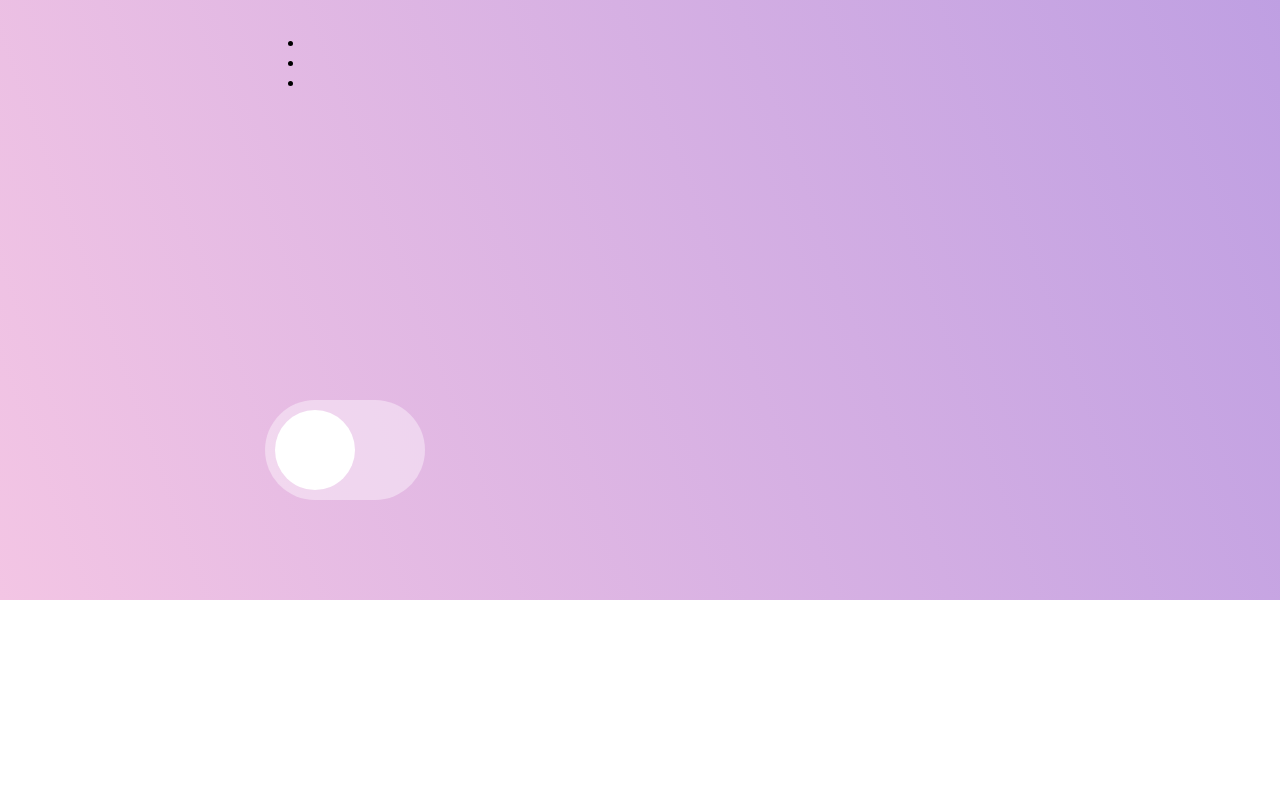
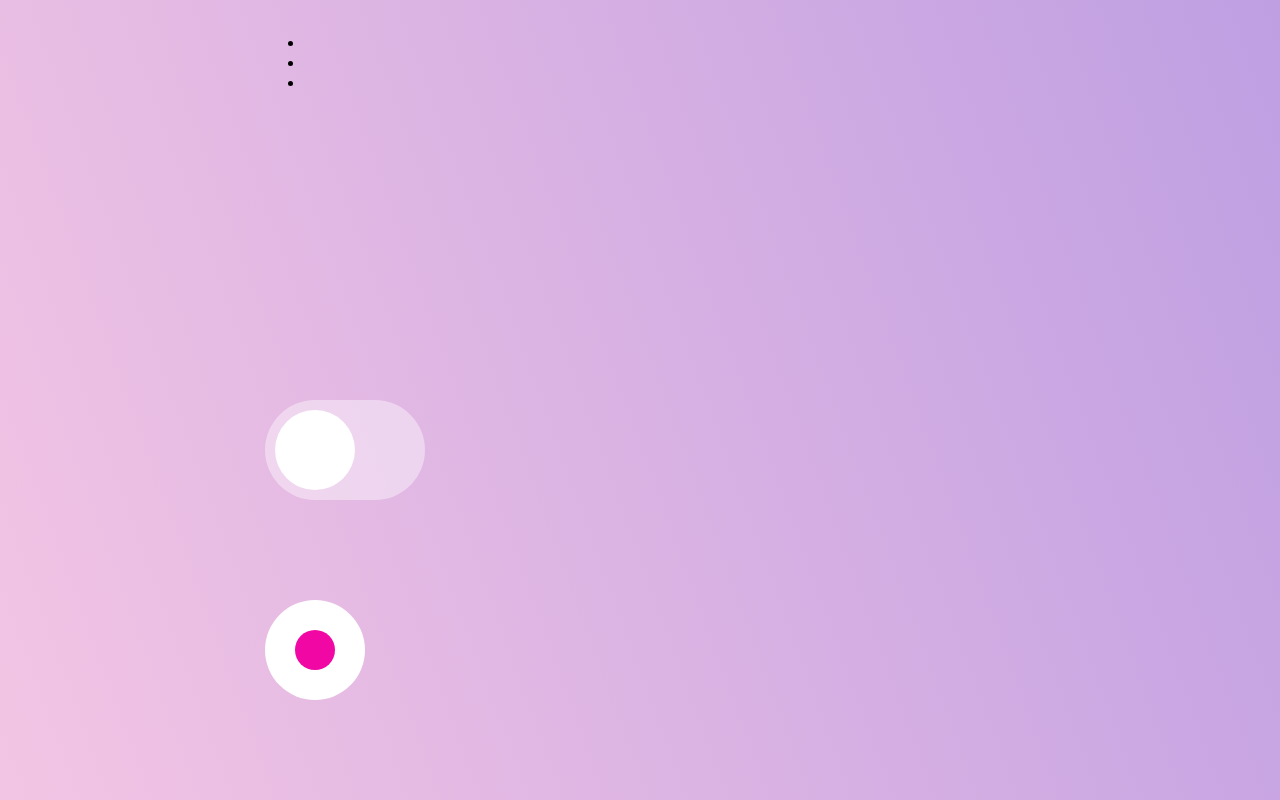
Before and after one commit to KOJAEM/Framer_selfStudy, a React (Create React App) app: page / in a window 1280 px wide. Shown: the part 788-1588 px from the top of the page. Before the commit the page ends 1388 px from the top, so only its background shows below. Built offline with nearby package versions, Linux system fonts and the light colour scheme.

Commit message:
레이아웃 활용

```diff
--- a/src/App.css
+++ b/src/App.css
@@ -40,10 +40,12 @@
   }
 }
 
+/* Box 마다 위아래 간격을 만들기 위해 */
 .box-container {
   padding-bottom: 100px;
 }
 
+/* Box1의 색깔 */
 .box {
   width: 150px;
   height: 150px;
@@ -51,6 +53,7 @@
   margin: 50px;
 }
 
+/* 배경 */
 body {
   background: linear-gradient(250deg, #b598e2, #f3c5e4);
   background-repeat: no-repeat;
@@ -59,6 +62,9 @@ body {
   align-items: center;
 }
 
+/* -----Box4----- */
+
+/* Box4의 스위치(전체) */
 .switch {
   width: 160px;
   height: 100px;
@@ -74,9 +80,32 @@ body {
   justify-content: flex-end;
 }
 
+/* Box4의 핸들 (동그란 부분) */
 .handle {
   width: 80px;
   height: 80px;
   background-color: white;
   border-radius: 40px;
 }
+
+/* -----Box5----- */
+.parent {
+  background: white;
+  width: 100px;
+  height: 100px;
+  display: flex;
+  justify-content: center;
+  align-items: center;
+}
+
+.parent[data-isOpen="true"] {
+  width: 400px;
+  height: 200px;
+}
+
+.child {
+  width: 40px;
+  height: 40px;
+  background: #f107a3;
+  border-radius: 50%;
+}
--- a/src/App.js
+++ b/src/App.js
@@ -6,6 +6,7 @@ import Box1 from "./components/Box1";
 import Box2 from "./components/Box2";
 import Box3 from "./components/Box3";
 import Box4 from "./components/Box4";
+import Box5 from "./components/Box5";
 
 function App() {
   return (
@@ -14,6 +15,7 @@ function App() {
      <Box2 />
      <Box3 />
      <Box4 />
+     <Box5 />
     </>
   );
 }
--- /dev/null
+++ b/src/components/Box5.jsx
@@ -0,0 +1,21 @@
+import React, { useEffect, useState } from 'react';
+import { motion } from 'framer-motion';
+import { useAnimation } from "framer-motion";
+
+export default function Box4() {
+    const[isOpen, setIsOpen] = useState(false);
+
+  return (
+      <div className="box-container">
+          <motion.div
+            layout
+            data-isOpen={isOpen}
+            initial={{borderRadius: 50}}
+            className="parent"
+            onClick={()=>setIsOpen(!isOpen)}
+          >
+              <motion.div layout className="child" />
+          </motion.div>
+        </div>
+  );
+}
```
